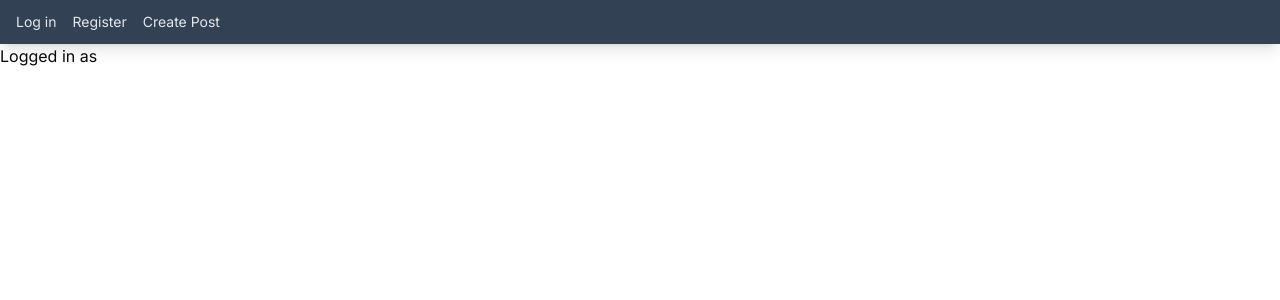
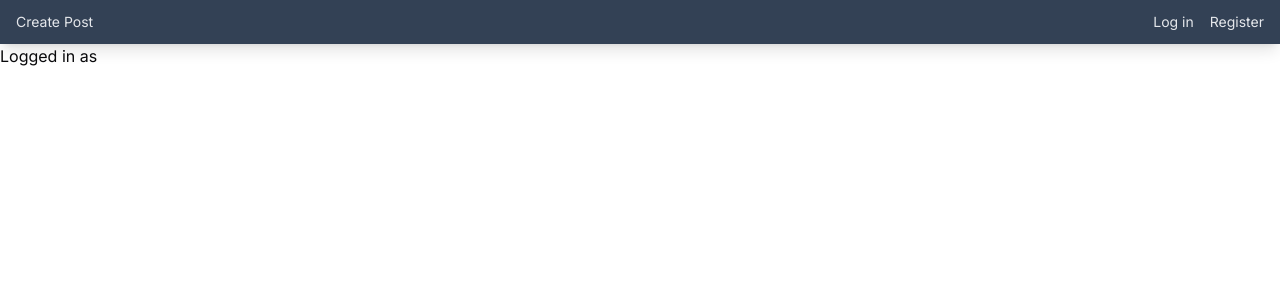
Before and after one commit to TvrtkoM/md-blog, a Next.js app: page / in a window 1280 px wide. Shown: the top 300 px of the page. Built offline with nearby package versions, Linux system fonts and the light colour scheme; no server answers.

Commit message:
update navbar

```diff
--- a/src/components/NavBar.tsx
+++ b/src/components/NavBar.tsx
@@ -4,6 +4,7 @@ import { useUserContext } from "@/providers/UserProvider";
 import Link from "next/link";
 import { usePathname } from "next/navigation";
 import { FC } from "react";
+import { Button } from "./ui/Button";
 
 interface NavBarItemProps {
   label: string;
@@ -24,13 +25,21 @@ const NavBarItem: FC<NavBarItemProps> = ({ label, selected, path }) => {
   );
 };
 
-const NavBar = () => {
+const AuthNav: FC = () => {
+  const path = usePathname();
   const { user } = useUserContext();
-  const path = usePathname();
+
   return (
-    <div className="h-11 w-full bg-slate-700 shadow-lg">
-      <div className="container h-full max-w-screen-xl px-4">
-        <div className="flex items-center h-full text-gray-200 space-x-4 text-sm">
+    <div className="flex items-center space-x-4">
+      {user ? (
+        <>
+          <div>Logged in as {user.name}</div>
+          <Button variant="ghost" className="h-6">
+            Log out
+          </Button>
+        </>
+      ) : (
+        <>
           <NavBarItem
             label="Log in"
             selected={path === "/auth/login"}
@@ -41,11 +50,29 @@ const NavBar = () => {
             selected={path === "/auth/register"}
             path="/auth/register"
           />
-          <NavBarItem
-            label="Create Post"
-            selected={path === "/post/create"}
-            path="/post/create"
-          />
+        </>
+      )}
+    </div>
+  );
+};
+
+const NavBar = () => {
+  const path = usePathname();
+
+  return (
+    <div className="h-11 w-full bg-slate-700 shadow-lg">
+      <div className="container h-full max-w-screen-xl px-4">
+        <div className="flex items-center justify-between h-full text-gray-200 text-sm">
+          <div>
+            <NavBarItem
+              label="Create Post"
+              selected={path === "/post/create"}
+              path="/post/create"
+            />
+          </div>
+          <div className="ml-auto">
+            <AuthNav />
+          </div>
         </div>
       </div>
     </div>
```
